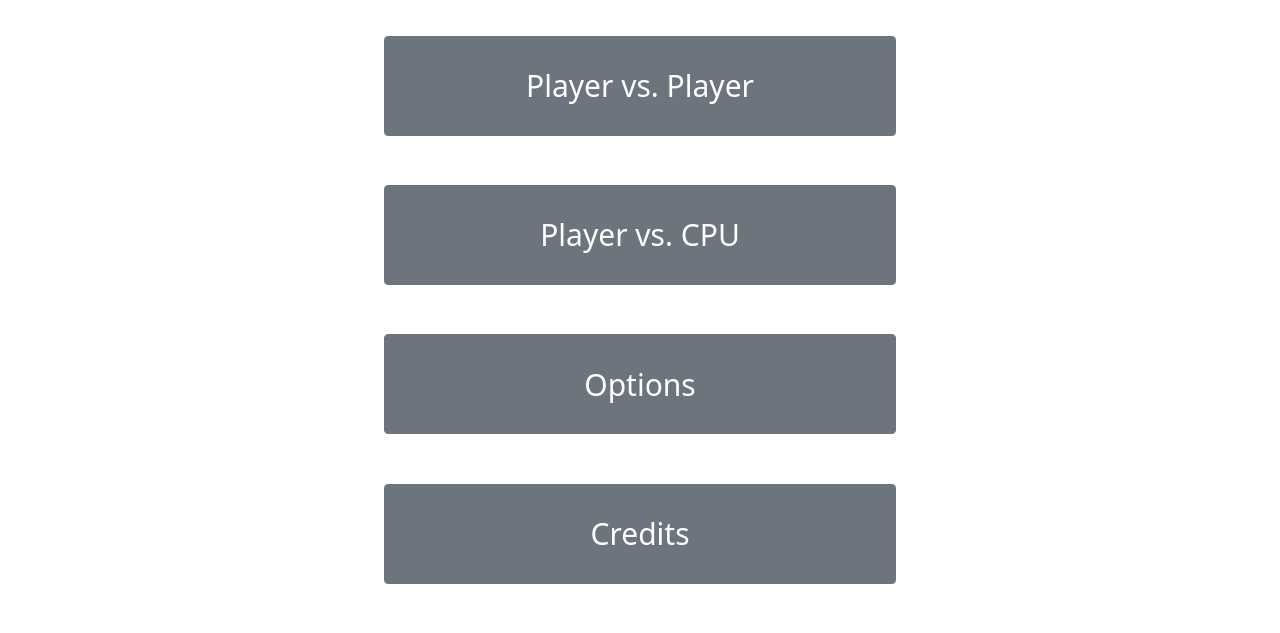
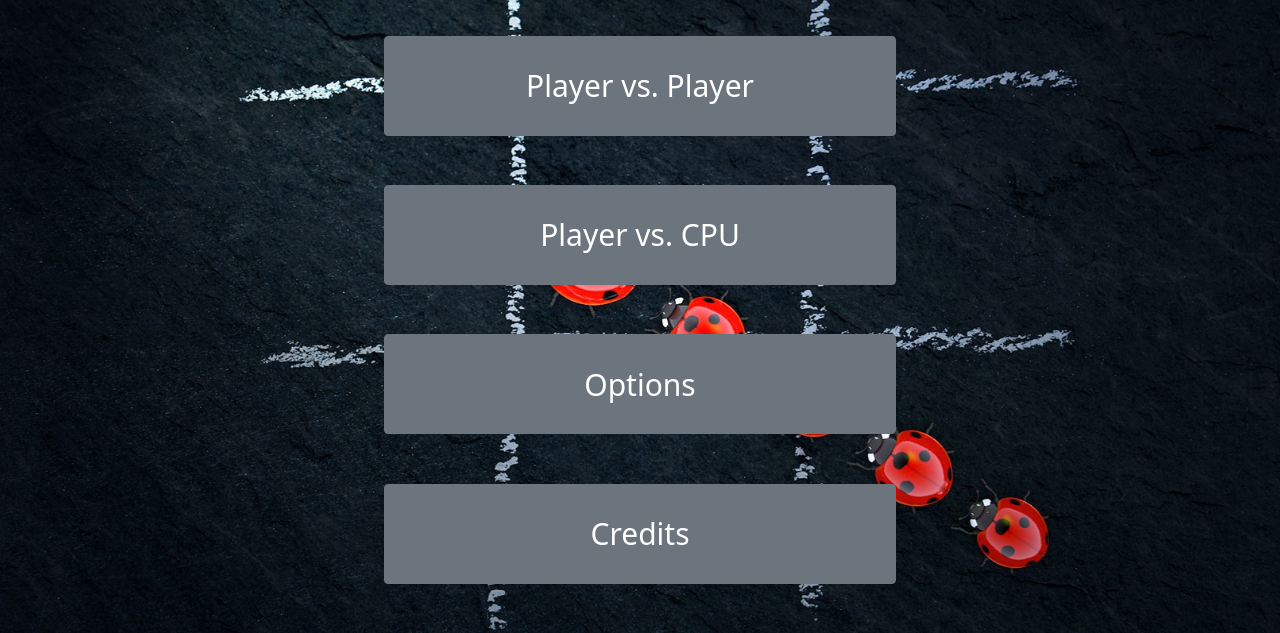
Before and after one commit to ZZDome/JS_TicTacToe, a website: page index.html in a window 1280 px wide. Shown: the part 167-800 px from the top of the page. Drawn offline with nearby package versions, Linux system fonts and the light colour scheme.

Commit message:
added background image

```diff
--- a/style.css
+++ b/style.css
@@ -73,6 +73,10 @@ h1{
     align-items: center;
     width: 100%;
     height: 100vh;
+    background-image: url("img/background.jpg");
+    background-repeat: no-repeat;
+    background-size: cover;
+    background-position: center;
 }
 
 .mainMenuBtn{
```
Also changed, not shown: img/background.jpg (added).
